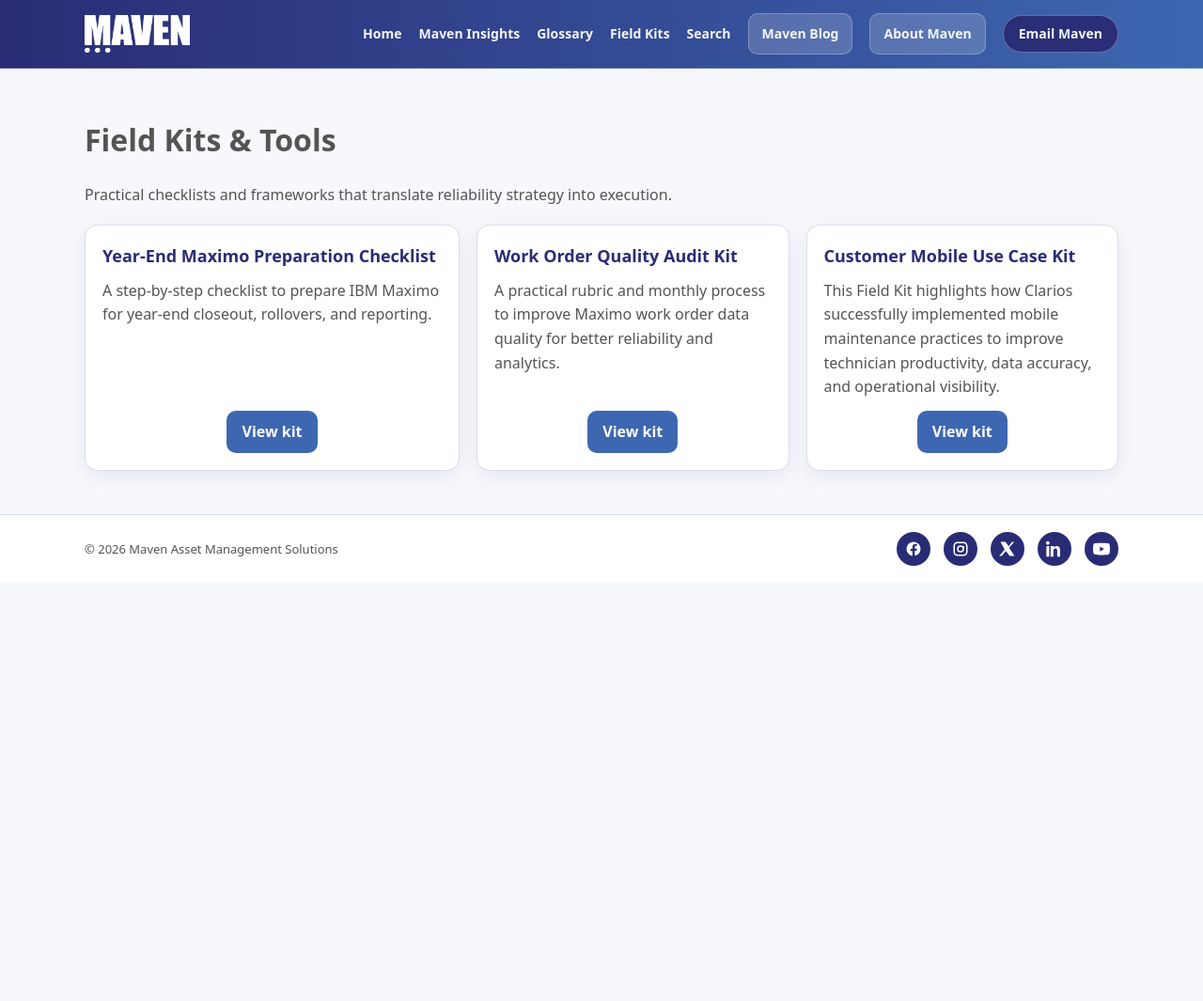
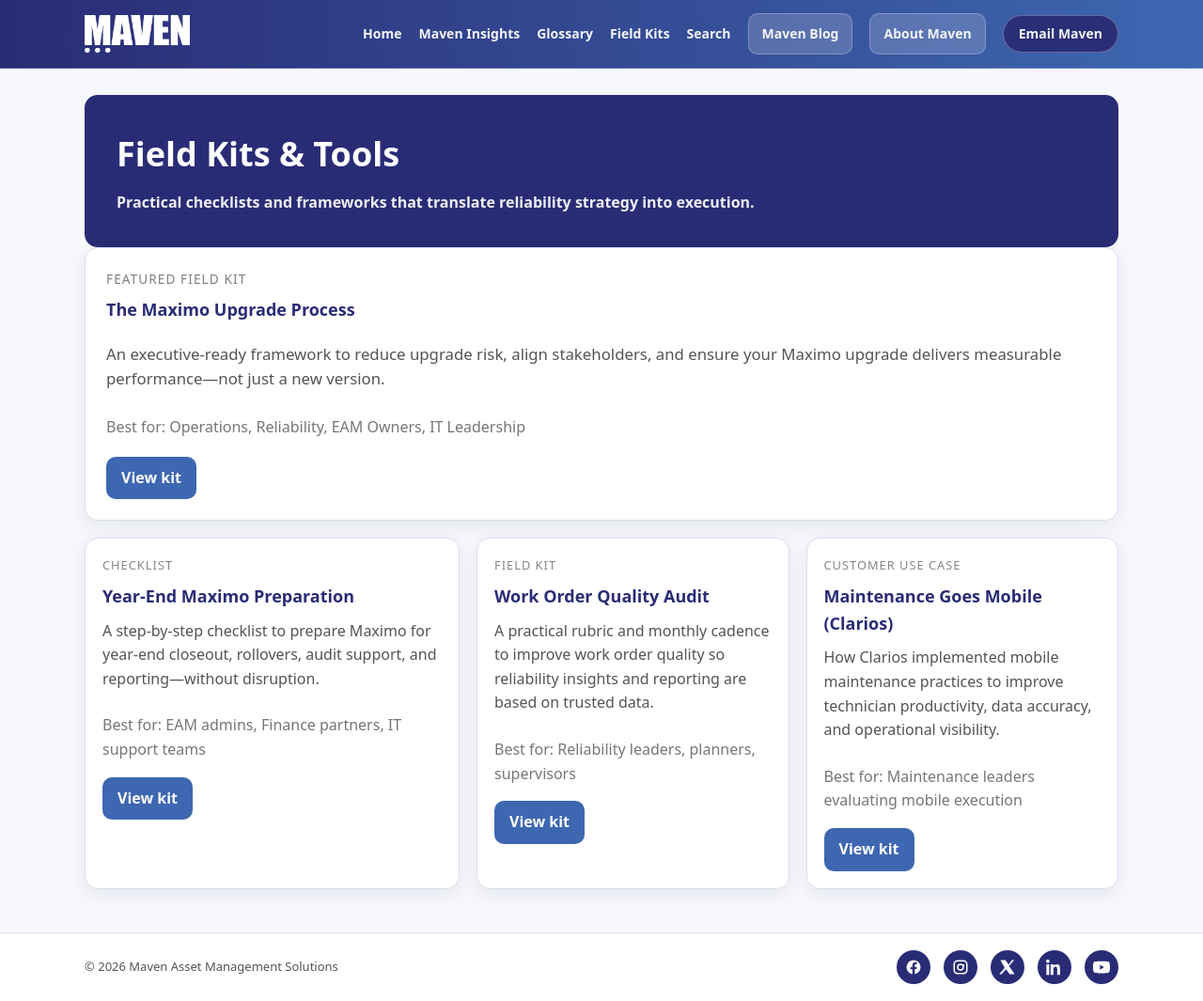
Before and after one commit to Maven-Asset-Management-Insights/content, a Jekyll site: the page built from field-kits.md, in a window 1280 px wide. Shown: the whole page at 94% size. Built offline with Jekyll 4.4.1, drawn with Linux system fonts in a browser that asks for light colours; before the commit the page ends 900 px from its top, so only the background shows below that.

Commit message:
Update field-kits.md

```diff
--- a/field-kits.md
+++ b/field-kits.md
@@ -4,28 +4,81 @@ title: Field Kits & Tools
 permalink: /field-kits/
 ---
 
-# Field Kits & Tools
+<section class="hero">
+  <h1>Field Kits &amp; Tools</h1>
+  <p><strong>Practical checklists and frameworks that translate reliability strategy into execution.</strong></p>
+</section>
 
-Practical checklists and frameworks that translate reliability strategy into execution.
+<!-- FEATURED KIT -->
+<div class="card" style="padding:22px; margin-bottom:18px;">
+  <div style="letter-spacing:.08em; text-transform:uppercase; font-size:.85rem; opacity:.75; margin-bottom:8px;">
+    Featured Field Kit
+  </div>
 
+  <h2 style="margin-top:0;">The Maximo Upgrade Process</h2>
+
+  <p style="font-size:1.05rem; line-height:1.55; margin-top:10px;">
+    An executive-ready framework to reduce upgrade risk, align stakeholders, and ensure your Maximo upgrade delivers measurable performance—not just a new version.
+  </p>
+
+  <div style="margin-top:14px; opacity:.8;">
+    Best for: Operations, Reliability, EAM Owners, IT Leadership
+  </div>
+
+  <div style="margin-top:18px;">
+    <a class="button" href="{{ "/field-kits/maximo-upgrade-process/" | relative_url }}">View kit</a>
+  </div>
+</div>
+
+<!-- ALL KITS -->
 <div class="grid">
 
   <section class="card">
-    <h2>Year-End Maximo Preparation Checklist</h2>
-    <p>A step-by-step checklist to prepare IBM Maximo for year-end closeout, rollovers, and reporting.</p>
-    <a class="button" href="{{ "/field-kits/year-end-maximo/" | relative_url }}">View kit</a>
+    <div style="letter-spacing:.08em; text-transform:uppercase; font-size:.8rem; opacity:.7; margin-bottom:8px;">
+      Checklist
+    </div>
+    <h2 style="margin-top:0;">Year-End Maximo Preparation</h2>
+    <p>
+      A step-by-step checklist to prepare Maximo for year-end closeout, rollovers, audit support, and reporting—without disruption.
+    </p>
+    <div style="margin-top:12px; opacity:.8;">
+      Best for: EAM admins, Finance partners, IT support teams
+    </div>
+    <div style="margin-top:16px;">
+      <a class="button" href="{{ "/field-kits/year-end-maximo/" | relative_url }}">View kit</a>
+    </div>
   </section>
 
   <section class="card">
-    <h2>Work Order Quality Audit Kit</h2>
-    <p>A practical rubric and monthly process to improve Maximo work order data quality for better reliability and analytics.</p>
-    <a class="button" href="{{ "/field-kits/work-order-quality-audit/" | relative_url }}">View kit</a>
+    <div style="letter-spacing:.08em; text-transform:uppercase; font-size:.8rem; opacity:.7; margin-bottom:8px;">
+      Field Kit
+    </div>
+    <h2 style="margin-top:0;">Work Order Quality Audit</h2>
+    <p>
+      A practical rubric and monthly cadence to improve work order quality so reliability insights and reporting are based on trusted data.
+    </p>
+    <div style="margin-top:12px; opacity:.8;">
+      Best for: Reliability leaders, planners, supervisors
+    </div>
+    <div style="margin-top:16px;">
+      <a class="button" href="{{ "/field-kits/work-order-quality-audit/" | relative_url }}">View kit</a>
+    </div>
   </section>
 
- <section class="card">
-    <h2>Customer Mobile Use Case Kit</h2>
-    <p>This Field Kit highlights how Clarios successfully implemented mobile maintenance practices to improve technician productivity, data accuracy, and operational visibility.
-</p>
-    <a class="button" href="{{ "/field-kits/maintenance-goes-mobile-clarios/" | relative_url }}">View kit</a>
+  <section class="card">
+    <div style="letter-spacing:.08em; text-transform:uppercase; font-size:.8rem; opacity:.7; margin-bottom:8px;">
+      Customer Use Case
+    </div>
+    <h2 style="margin-top:0;">Maintenance Goes Mobile (Clarios)</h2>
+    <p>
+      How Clarios implemented mobile maintenance practices to improve technician productivity, data accuracy, and operational visibility.
+    </p>
+    <div style="margin-top:12px; opacity:.8;">
+      Best for: Maintenance leaders evaluating mobile execution
+    </div>
+    <div style="margin-top:16px;">
+      <a class="button" href="{{ "/field-kits/maintenance-goes-mobile-clarios/" | relative_url }}">View kit</a>
+    </div>
   </section>
+
 </div>
```
